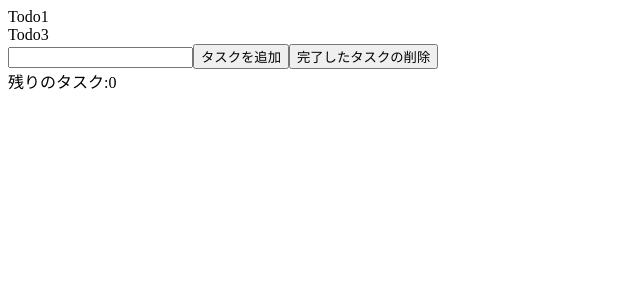
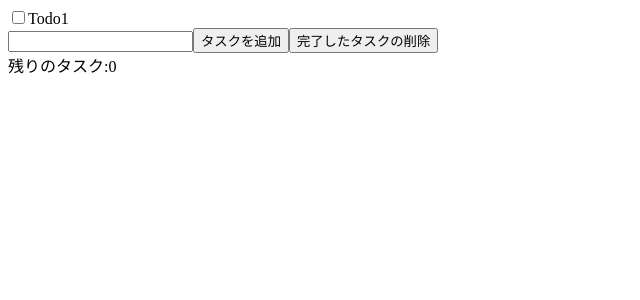
Before and after one commit to Yuto299/react-todo-app-youtube, a React (Vite) app: page / in a window 1280 px wide. Shown: the top 300 px of the page, without its empty margins (0-640 px from the left). Built offline with nearby package versions, Linux system fonts and the light colour scheme.

Commit message:
タスクの追加から

```diff
--- a/src/App.jsx
+++ b/src/App.jsx
@@ -2,7 +2,7 @@
 import TodoList from './TodoList';
 
 function App() {
-  const [todos, setTodos] = useState(['Todo1', 'Todo3']);
+  const [todos, setTodos] = useState([{ id: 1, name: 'Todo1', completed: false }]);
 
   return (
     <>
--- a/src/Todo.jsx
+++ b/src/Todo.jsx
@@ -1,7 +1,14 @@
 import React from 'react';
 
 const Todo = ({ todo }) => {
-  return <div>{todo}</div>;
+  return (
+    <div>
+      <label>
+        <input type='checkbox' checked={todo.completed} readOnly />
+      </label>
+      {todo.name}
+    </div>
+  );
 };
 
 export default Todo;
```
